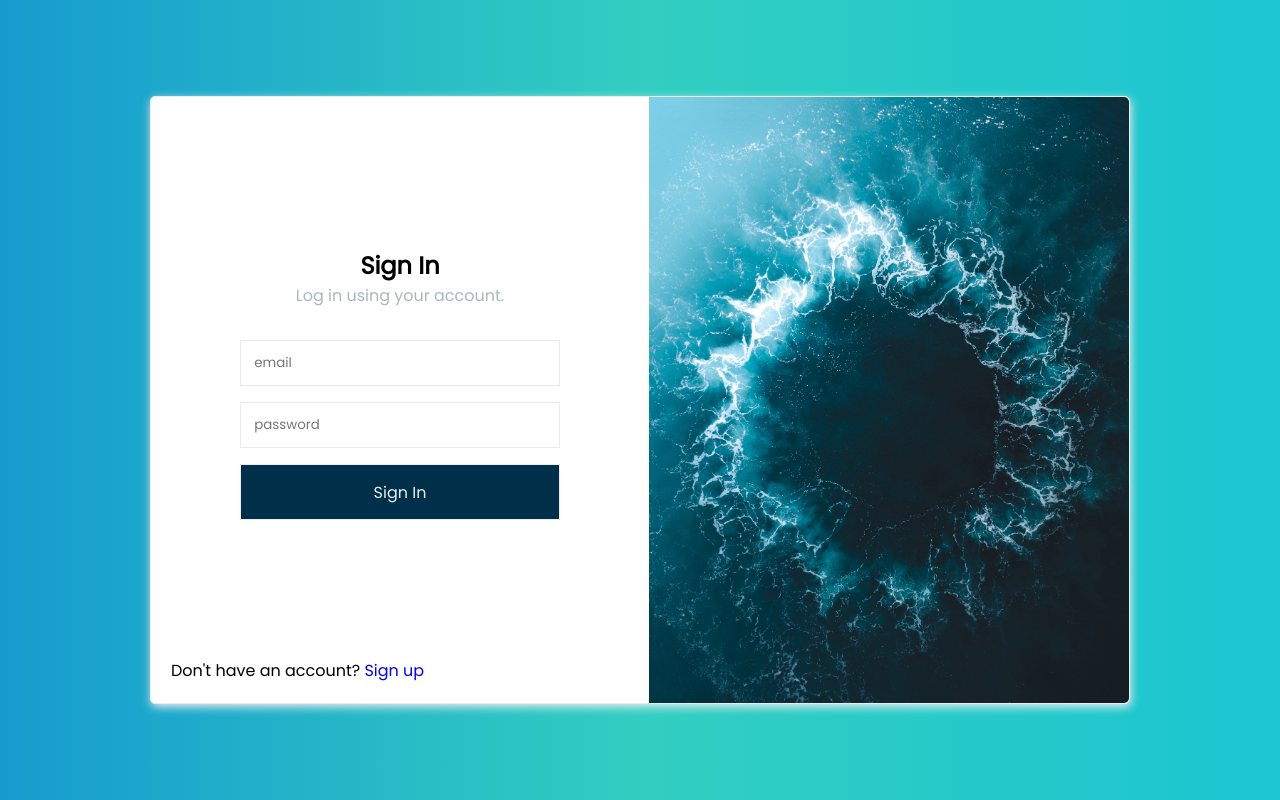
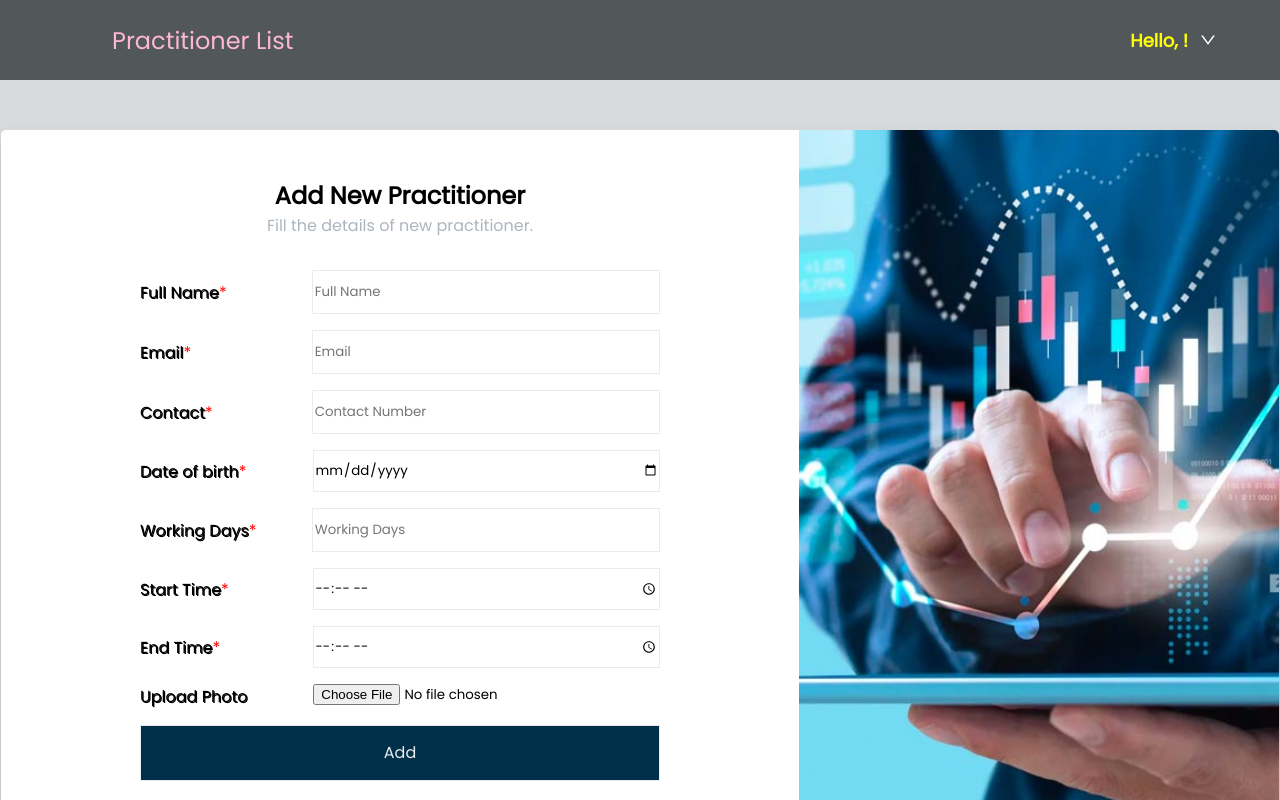
Before and after one commit to IshwarGautam/Practioner-Profile-Management, a React (Vite) app in the folder client/: page /practitioner/form in a window 1280 px wide. Before the commit this address led to /. Built offline with nearby package versions, Linux system fonts and the light colour scheme.

Commit message:
Hard redirects to homepage on unauthorized access at the response interceptor.

```diff
--- a/client/src/main.tsx
+++ b/client/src/main.tsx
@@ -1,10 +1,25 @@
 import "./index.css";
 import App from "./App";
+import { useState } from "react";
 import ReactDOM from "react-dom/client";
-import { BrowserRouter } from "react-router-dom";
+import { SetupInterceptors } from "./utils/http";
+import { BrowserRouter, useHistory } from "react-router-dom";
+
+const NavigateFunctionComponent = () => {
+  const history = useHistory();
+  const [ran, setRan] = useState(false);
+
+  if (!ran) {
+    SetupInterceptors(history);
+    setRan(true);
+  }
+
+  return <></>;
+};
 
 ReactDOM.createRoot(document.getElementById("root") as HTMLElement).render(
   <BrowserRouter>
+    {<NavigateFunctionComponent />}
     <App />
   </BrowserRouter>
 );
--- a/client/src/pages/Form/Form.tsx
+++ b/client/src/pages/Form/Form.tsx
@@ -7,11 +7,6 @@ import SignUpForm from "../../components/Form/SignUpForm";
 
 function Form() {
   const history = useHistory();
-
-  const token = localStorage.getItem("accessToken");
-  if (token) {
-    history.replace("/practitioner");
-  }
 
   const setUserInfo = useUserStore((state) => state.getUserInfo);
 
--- a/client/src/pages/Practitioners/AddPractitioner.tsx
+++ b/client/src/pages/Practitioners/AddPractitioner.tsx
@@ -1,19 +1,10 @@
-import { useHistory } from "react-router-dom";
 import classes from "./AddPractitioner.module.css";
 import PractitionerForm from "../../components/Form/PractitionerForm";
 
 function AddPractitioner() {
-  const history = useHistory();
-
-  const token = localStorage.getItem("accessToken");
-
-  if (!token) {
-    history.replace("/");
-  }
-
   return (
     <div className={classes.PractitionerForm}>
-      {token && <PractitionerForm />}
+      <PractitionerForm />
     </div>
   );
 }
--- a/client/src/pages/Practitioners/AllPractitioners.tsx
+++ b/client/src/pages/Practitioners/AllPractitioners.tsx
@@ -6,12 +6,6 @@ import PractitionerTable from "../../components/Table/PractitionerTable";
 
 function AllPractitioners() {
   const history = useHistory();
-
-  const token = localStorage.getItem("accessToken");
-
-  if (!token) {
-    history.replace("/");
-  }
 
   const redirectToAddPage = () => {
     history.replace("/practitioner/form");
@@ -29,7 +23,7 @@ function AllPractitioners() {
         </Button>
       </div>
 
-      {token && <PractitionerTable />}
+      <PractitionerTable />
     </div>
   );
 }
--- a/client/src/utils/http.ts
+++ b/client/src/utils/http.ts
@@ -5,6 +5,7 @@ const http = axios.create({
   baseURL: apiBaseUrl,
 });
 
+export const SetupInterceptors = (history: any) => {
   http.interceptors.request.use(
     (req: AxiosRequestConfig) => {
       const token = localStorage.getItem("accessToken");
@@ -26,19 +27,22 @@ http.interceptors.response.use(
         err.config._retry = true;
 
         try {
-        const response = await http.get("/users/refresh", {
+          const response = await http.get("/users/refreshToken", {
             withCredentials: true,
           });
           localStorage.setItem("accessToken", response.data.token);
 
           return http(err.config);
         } catch (err) {
+          history.replace("/");
           return Promise.reject(err);
         }
       }
 
+      history.replace("/");
       return Promise.reject(err);
     }
   );
+};
 
 export default http;
```
Lines whose indentation alone changed are shown as unchanged.
